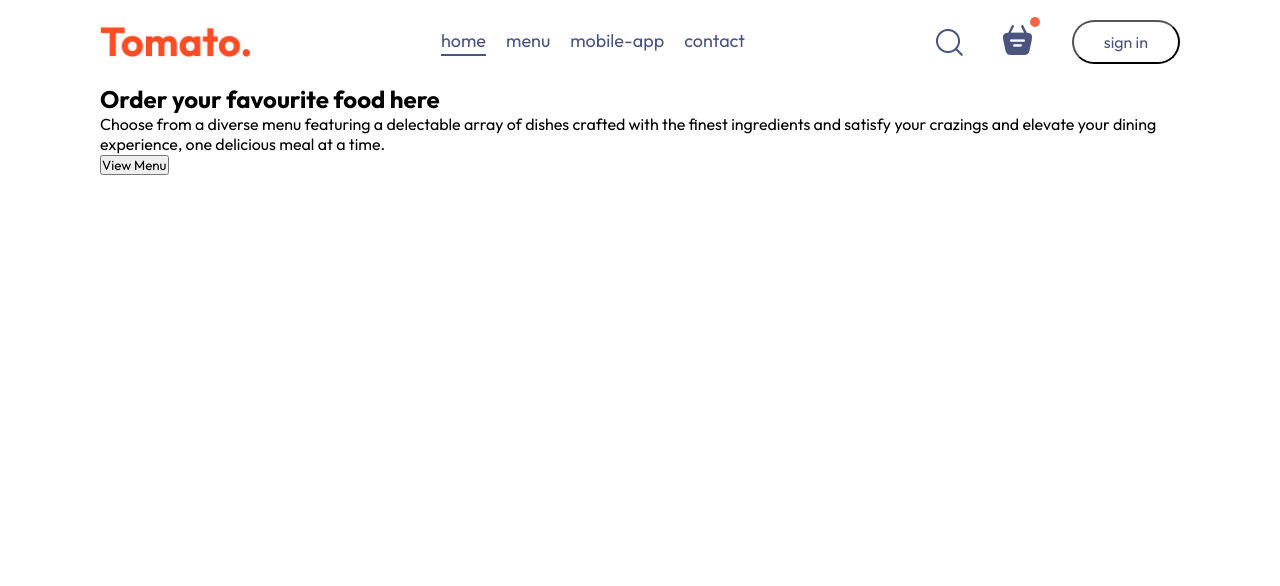
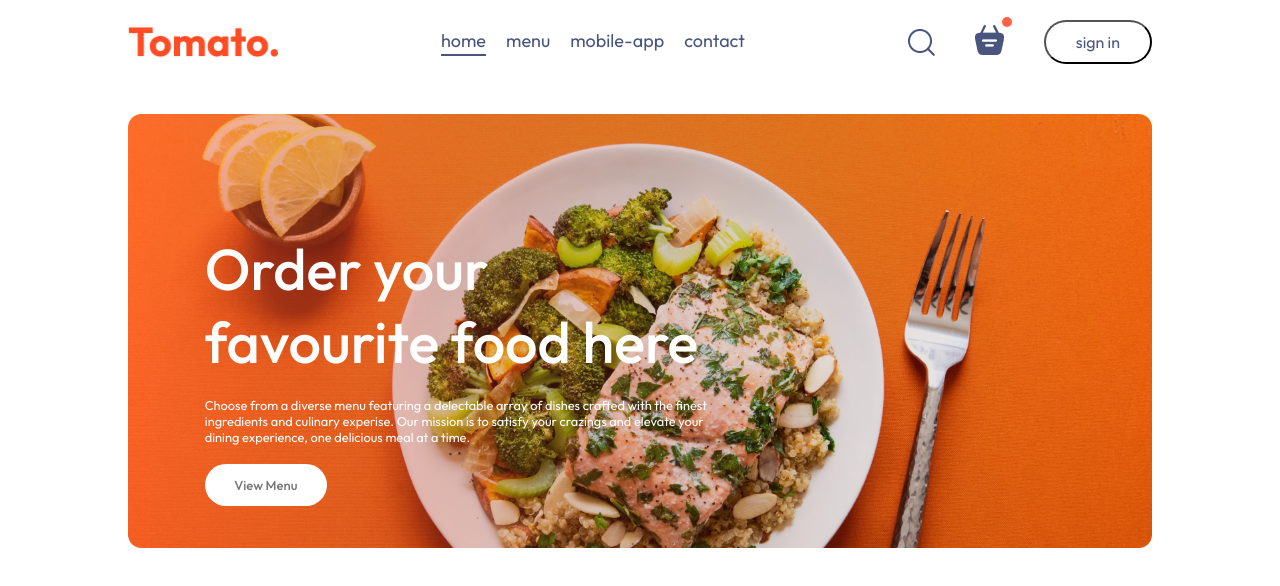
Before and after one commit to kaz123456789/Food-Delivery, a React (Vite) app in the folder Frontend/: page / in a window 1280 px wide. Shown: the top 586 px of the page. Built offline with nearby package versions, Linux system fonts and the light colour scheme.

Commit message:
added header

```diff
--- a/Frontend/src/components/Header/Header.css
+++ b/Frontend/src/components/Header/Header.css
@@ -0,0 +1,40 @@
+.header{
+    height: 34vw;
+    margin: 30px auto;
+    background: url('/header_img.png') no-repeat;
+    background-size: contain;
+    position: relative;
+}
+
+.header-contents{
+    position: absolute;
+    display: flex;
+    flex-direction: column;
+    align-items: start;
+    gap: 1.5vw;
+    max-width: 50%;
+    bottom: 10%;
+    left: 6vw;
+    animation: fadeIn 3s;
+}
+
+.header-contents h2{
+    font-weight: 500;
+    color: white;
+    font-size: max(4.5vw, 22px);
+}
+
+.header-contents p{
+    color: white;
+    font-size: 1vw;
+}
+
+.header-contents button{
+    border: none;
+    color: #747474;
+    font-weight: 500;
+    padding: 1vw 2.3vw;
+    background-color: white;
+    font-size: max(1vw,13px);
+    border-radius: 50px;
+}
--- a/Frontend/src/components/Header/Header.jsx
+++ b/Frontend/src/components/Header/Header.jsx
@@ -6,9 +6,9 @@ const Header = () => {
     <div className='header'>
       <div className="header-contents">
         <h2>Order your favourite food here</h2>
-        <p>Choose from a diverse menu featuring a delectable array of dishes crafted with the finest ingredients and satisfy your crazings and elevate your dining experience, one delicious meal at a time.</p>
+        <p>Choose from a diverse menu featuring a delectable array of dishes crafted with the finest ingredients and culinary experise. Our mission is to satisfy your crazings and elevate your dining experience, one delicious meal at a time.</p>
         <button>View Menu</button>
-        <img src="" alt="" className="header" />
+
       </div>
     </div>
   )
--- a/Frontend/src/index.css
+++ b/Frontend/src/index.css
@@ -9,7 +9,6 @@
 
 body {
   min-height: 100vh;
-  padding: 0 100px;
 }
 
 a {
@@ -18,6 +17,15 @@ a {
 }
 
 .app{
-  width: 80;
+  width: 80%;
   margin: auto;
 }
+
+@keyframes fadein {
+  0%{
+    opacity: 0;
+  }
+  100%{
+    opacity: 1;
+  }
+}
```
